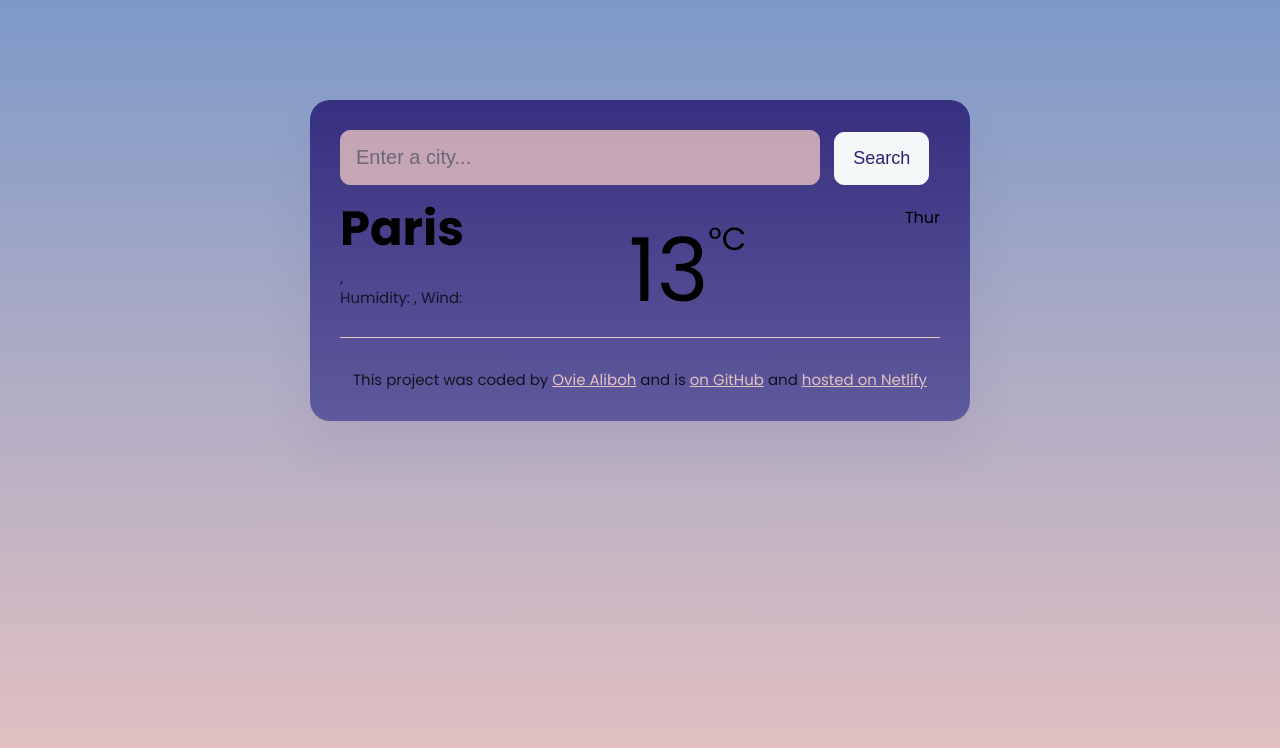
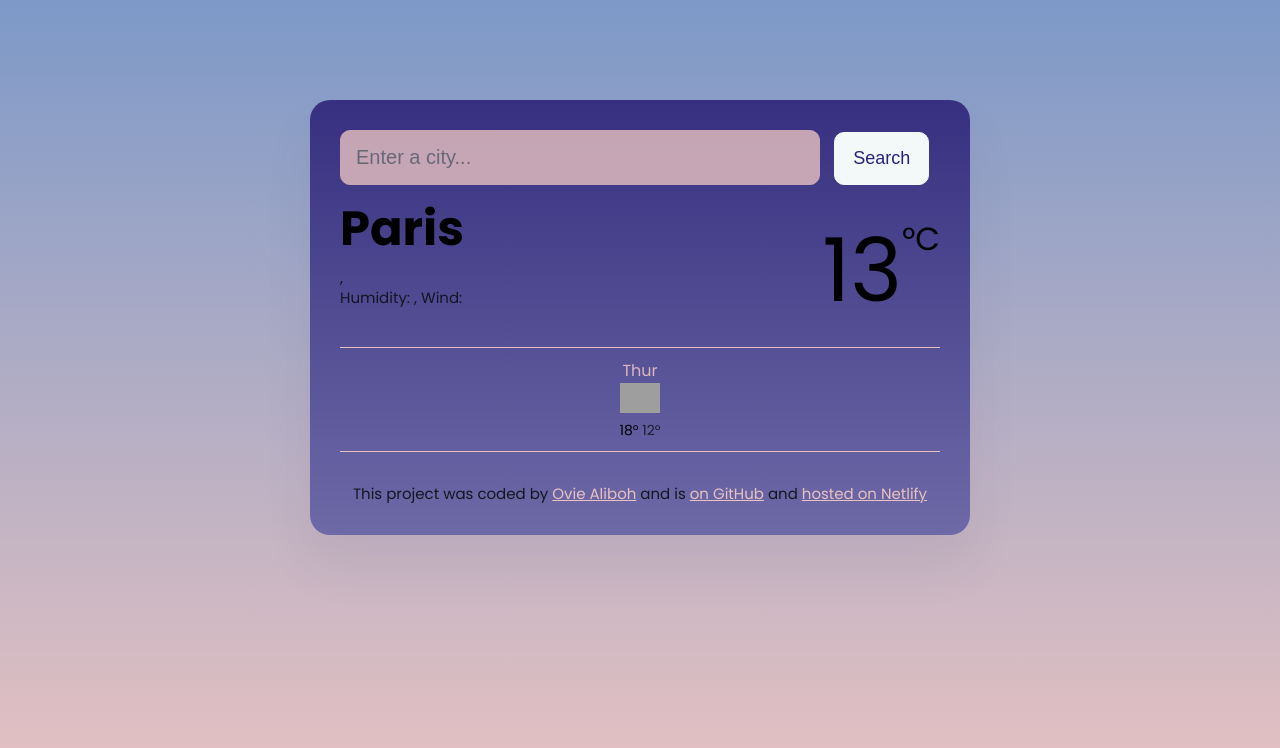
Before and after one commit to Poppyland937/Sunny-Side-Up-Forecast, a plain HTML site: page index.html in a window 1280 px wide. Drawn offline with nearby package versions, Linux system fonts and the light colour scheme; no server answers; grey boxes are pictures that could not be loaded.

Commit message:
updated forecast html and css

```diff
--- a/index.html
+++ b/index.html
@@ -43,9 +43,20 @@
             <div id="weather-temperature" class="weather-temperature">13</div>
             <div class="weather-unit">°C</div>
           </div>
-          <div class="weather-forecast">
-            <div class="row">
-              <div class="col-2">Thur</div>
+        </div>
+        <div class="weather-forecast">
+          <div class="row">
+            <div class="col-2">
+              <div class="forecast-date">Thur</div>
+              <img
+                src="http://shecodes-assets.s3.amazonaws.com/api/weather/icons/few-clouds-day.png"
+                alt=""
+                width="40"
+              />
+              <div class="forecast-temperature">
+                <span class="forecast-temperature-max">18°</span>
+                <span class="forecast-temperature-min">12°</span>
+              </div>
             </div>
           </div>
         </div>
@@ -56,11 +67,13 @@
           >Ovie Aliboh</a
         >
         and is
-        <a href="https://github.com/Poppyland937/Sunny-Side-Up" target="_blank"
+        <a
+          href="https://github.com/Poppyland937/Sunny-Side-Up-Forecast"
+          target="_blank"
           >on GitHub</a
         >
         and
-        <a href="https://sunnysideup24.netlify.app/" target="_blank"
+        <a href="https://sunnysideupforecast.netlify.app/" target="_blank"
           >hosted on Netlify</a
         >
       </footer>
--- a/src/styles.css
+++ b/src/styles.css
@@ -82,3 +82,20 @@ footer {
   font-size: 15px;
   color: rgba(0, 0, 0, 0.8);
 }
+.weather-forecast {
+  margin: 10px 0;
+  text-align: center;
+  border-top: 1px solid #e8c2c1;
+  padding: 10px 0 0 0;
+}
+.forecast-date {
+  font-size: 16px;
+  color: #e8c2c1;
+  opacity: 0.9;
+}
+.forecast-temperature {
+  font-size: 14px;
+}
+.forecast-temperature-min {
+  opacity: 0.7;
+}
```
